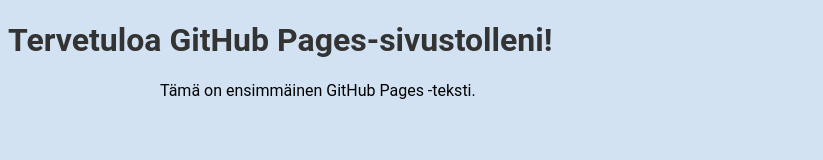
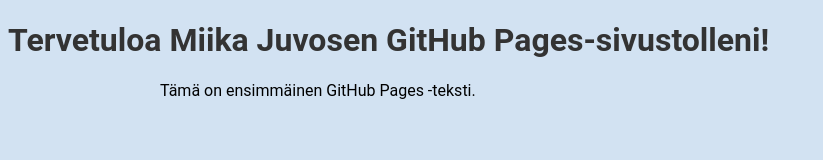
Before and after one commit to Miikajuvonen/Pilvipalvelut-web-kehityksess-, a plain HTML site: page index.html in a window 1280 px wide. Shown: the whole page, without its empty margins (0-823 px from the left). Drawn offline with Linux system fonts and the light colour scheme.

Commit message:
Update index.html

```diff
--- a/index.html
+++ b/index.html
@@ -5,7 +5,7 @@
     <title>Miika Juvonen GitHub Pages Sivuni</title>
 </head>
 <body>
-    <h1>Tervetuloa GitHub Pages-sivustolleni!</h1>
+    <h1>Tervetuloa Miika Juvosen GitHub Pages-sivustolleni!</h1>
     <p class="container">Tämä on ensimmäinen GitHub Pages -teksti.</p>
 </body>
 </html>
```
